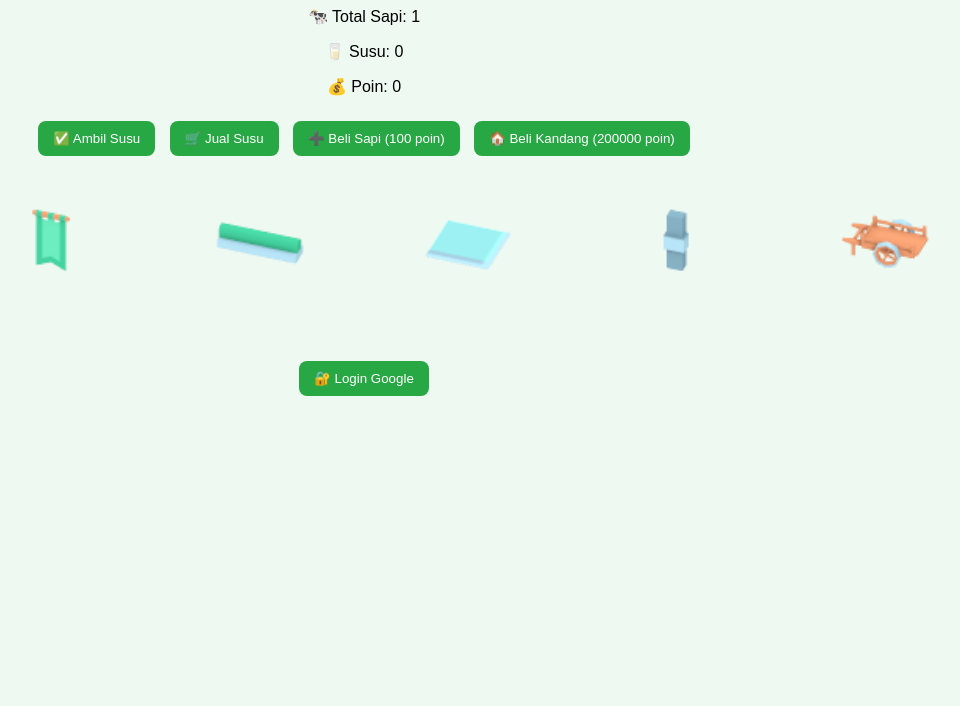
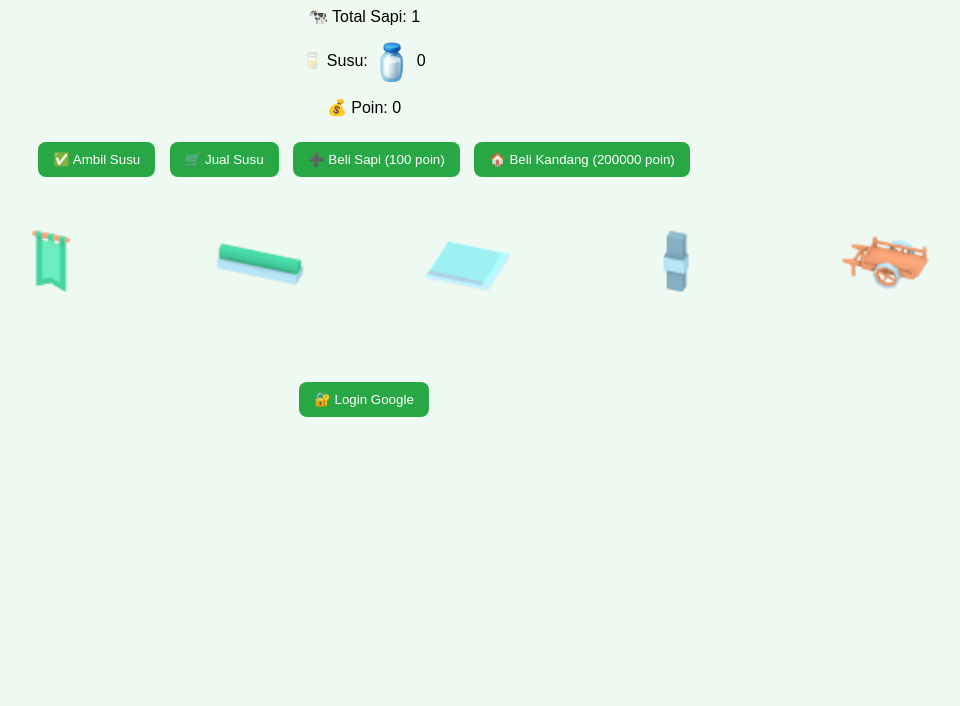
Before and after one commit to Jhonsonbot/game-sapi, a plain HTML site: page index.html in a window 1280 px wide. Shown: the part 94-800 px from the top of the page, without its empty margins (276-1236 px from the left). Drawn offline with Linux system fonts and the light colour scheme; no server answers.

Commit message:
Update index.html

```diff
--- a/index.html
+++ b/index.html
@@ -11,7 +11,7 @@
 
   <div class="status-panel">
     <p>🐄 Total Sapi: <span id="cowCount">1</span></p>
-    <p>🥛 Susu: <span id="milkCount">0</span></p>
+    <p>🥛 Susu: <span class="milk-icon"></span> <span id="milkCount">0</span></p>
     <p>💰 Poin: <span id="points">0</span></p>
   </div>
 
```
